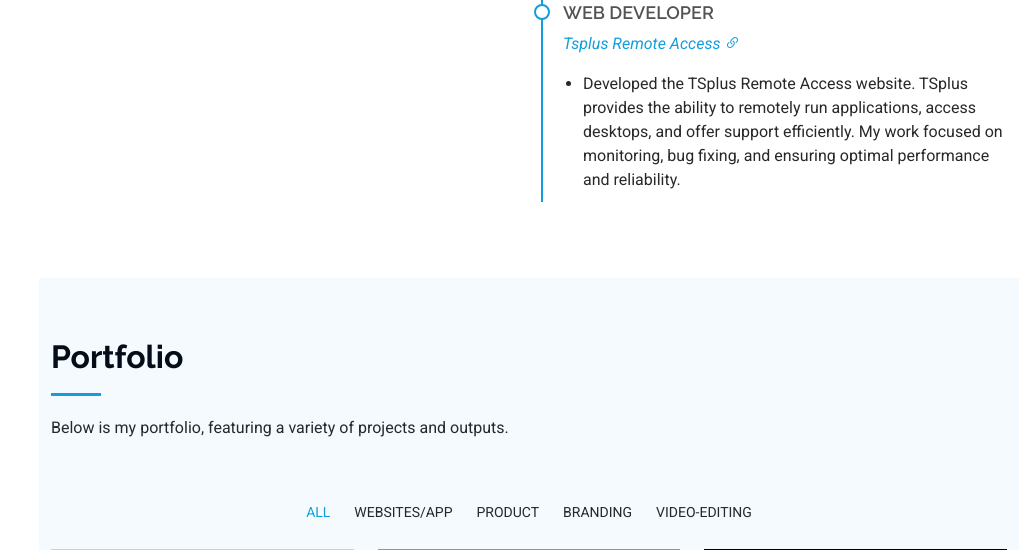
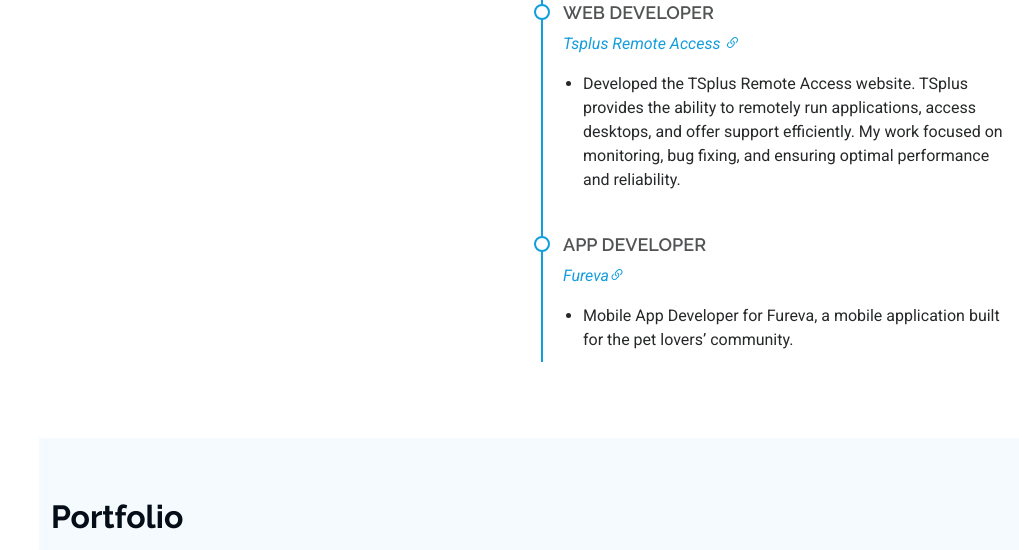
Before and after one commit to Samuelcabz/PDF_Splitter, a Flask app: page / in a window 1280 px wide. Shown: the part 4724-5274 px from the top of the page, without its empty margins (261-1280 px from the left). Run offline with Flask 2, Linux system fonts and the light colour scheme; some libraries are stand-ins or nearby versions.

Commit message:
Update index.html

```diff
--- a/templates/index.html
+++ b/templates/index.html
@@ -463,6 +463,18 @@
                 <li>Developed the TSplus Remote Access website. TSplus provides the ability to remotely run applications, access desktops, and offer support efficiently. My work focused on monitoring, bug fixing, and ensuring optimal performance and reliability.</li>
               </ul>
             </div>
+
+
+               <div class="resume-item">
+              <h4>App Developer</h4>
+              <p><em><a href="#">Fureva<i class="bi bi-link-45deg"></i></a></em></p>
+
+              <ul>
+                <li>Mobile App Developer for Fureva, a mobile application built for the pet lovers’ community.</li>
+              </ul>
+            </div>
+
+
             <!-- Edn Resume Item -->
 
             <!-- Edn Resume Item -->
```
